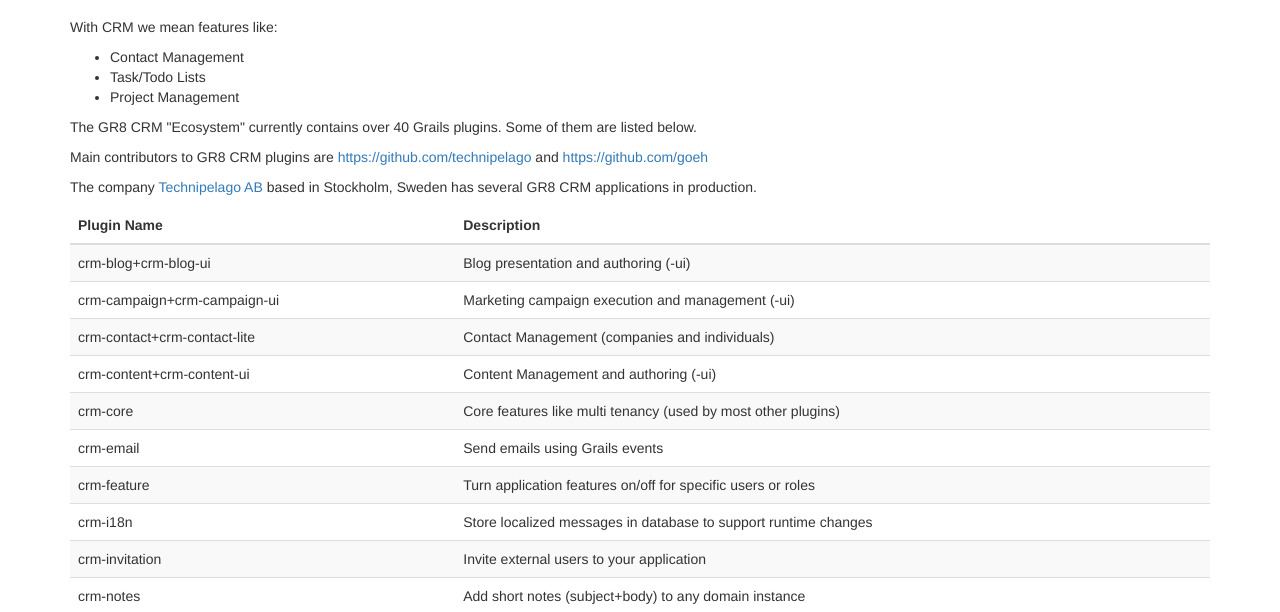
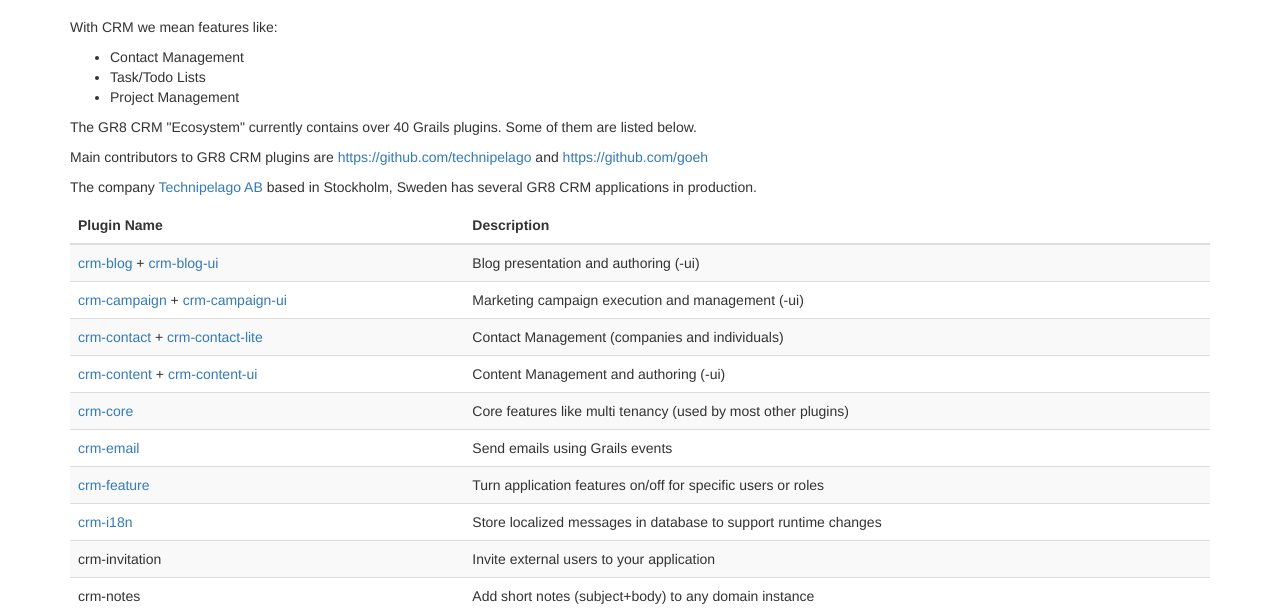
Before and after one commit to gr8crm/gr8crm.github.io, a plain HTML site: page index.html in a window 1280 px wide. Shown: the part 184-796 px from the top of the page. Drawn offline with nearby package versions, Linux system fonts and the light colour scheme.

Commit message:
Added repo links to some of the plugins

```diff
--- a/index.html
+++ b/index.html
@@ -36,35 +36,39 @@
 </tr></thead>
 <tbody>
 <tr>
-<td>crm-blog+crm-blog-ui</td>
+<td><a href="https://github.com/technipelago/grails-crm-blog">crm-blog</a> +
+<a href="https://github.com/technipelago/grails-crm-blog-ui">crm-blog-ui</a></td>
 <td>Blog presentation and authoring (-ui)</td>
 </tr>
 <tr>
-<td>crm-campaign+crm-campaign-ui</td>
+<td><a href="https://github.com/technipelago/grails-crm-campaign">crm-campaign</a> +
+<a href="https://github.com/technipelago/grails-crm-campaign-ui">crm-campaign-ui</a></td>
 <td>Marketing campaign execution and management (-ui)</td>
 </tr>
 <tr>
-<td>crm-contact+crm-contact-lite</td>
+<td><a href="https://github.com/goeh/grails-crm-contact">crm-contact</a> +
+<a href="https://github.com/technipelago/grails-crm-contact-lite">crm-contact-lite</a></td>
 <td>Contact Management (companies and individuals)</td>
 </tr>
 <tr>
-<td>crm-content+crm-content-ui</td>
+<td><a href="https://github.com/technipelago/grails-crm-content">crm-content</a> +
+<a href="https://github.com/technipelago/grails-crm-content">crm-content-ui</a></td>
 <td>Content Management and authoring (-ui)</td>
 </tr>
 <tr>
-<td>crm-core</td>
+<td><a href="https://github.com/goeh/grails-crm-core">crm-core</a></td>
 <td>Core features like multi tenancy (used by most other plugins)</td>
 </tr>
 <tr>
-<td>crm-email</td>
+<td><a href="https://github.com/technipelago/grails-crm-email">crm-email</a></td>
 <td>Send emails using Grails events</td>
 </tr>
 <tr>
-<td>crm-feature</td>
+<td><a href="https://github.com/goeh/grails-crm-feature">crm-feature</a></td>
 <td>Turn application features on/off for specific users or roles</td>
 </tr>
 <tr>
-<td>crm-i18n</td>
+<td><a href="https://github.com/goeh/grails-crm-i18n">crm-i18n</a></td>
 <td>Store localized messages in database to support runtime changes</td>
 </tr>
 <tr>
```
